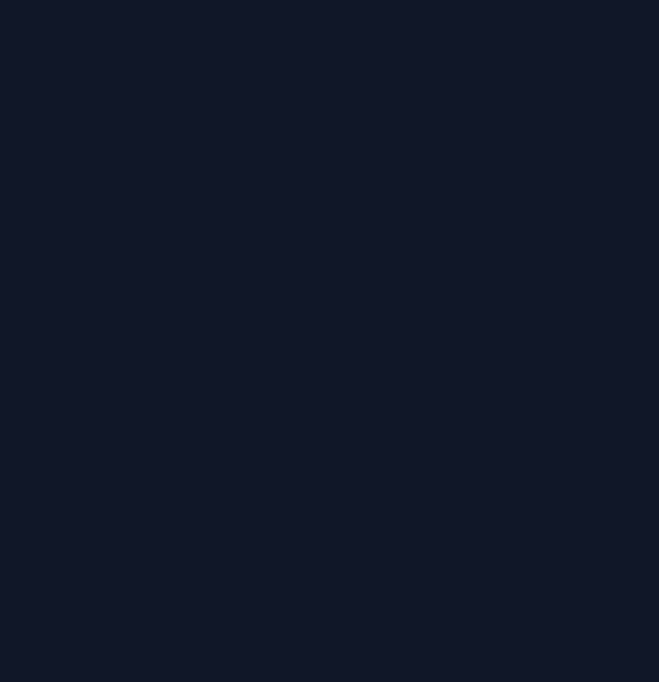
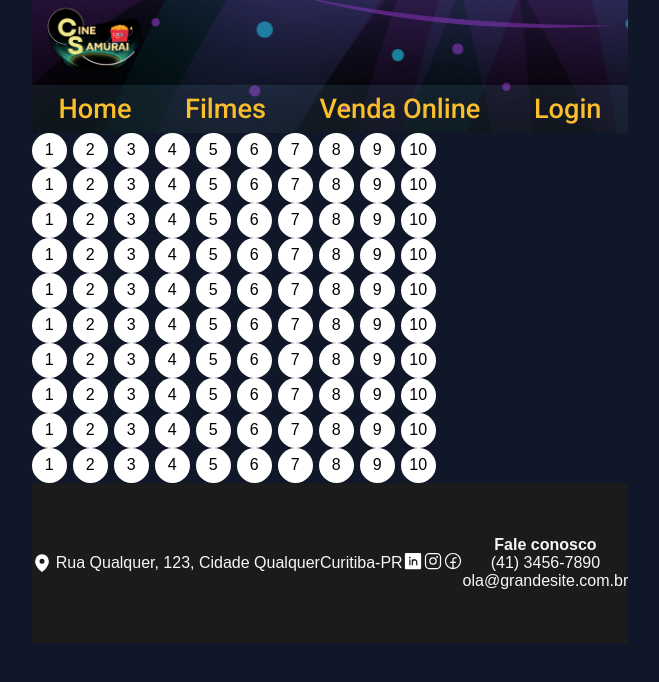
Before and after one commit to ericafernandaj/CineSamurai, a React (Vite) app: page /Poltrona in a window 1280 px wide. Before the commit this address had no page. Shown: the top 682 px of the page, without its empty margins (310-969 px from the left). Built offline with nearby package versions, Linux system fonts and the light colour scheme.

Commit message:
Feat: Criação de rotas entre as paginas poltrona e ingresso

```diff
--- a/src/Rotas.jsx
+++ b/src/Rotas.jsx
@@ -8,7 +8,7 @@ import { tema } from './style/theme'
 import { ThemeProvider } from 'styled-components'
 import VendasOnline from './pages/VendasOnline/VendasOnline'
 import Precos from './pages/Precos/Precos'
-
+import Poltrona from './pages/Poltrona/Poltrona'
 const Rotas = () => {
   return (
 
@@ -21,6 +21,7 @@ const Rotas = () => {
           <Route path='/VendasOnline' element={<VendasOnline />} />
           <Route path='/Login' element={<Login />} />
           <Route path='/Precos' element={<Precos/>} />
+          <Route path ='/Poltrona' element={<Poltrona/>} />
         </Routes>
 
       </ThemeProvider>
--- a/src/pages/Home/Home.jsx
+++ b/src/pages/Home/Home.jsx
@@ -1,4 +1,3 @@
-import React from 'react'
 import Header from '../../components/views/Header/Header'
 import{StyleHome} from '../Home/home.style'
 import Footer from '../../components/views/Footer/Footer'
```
